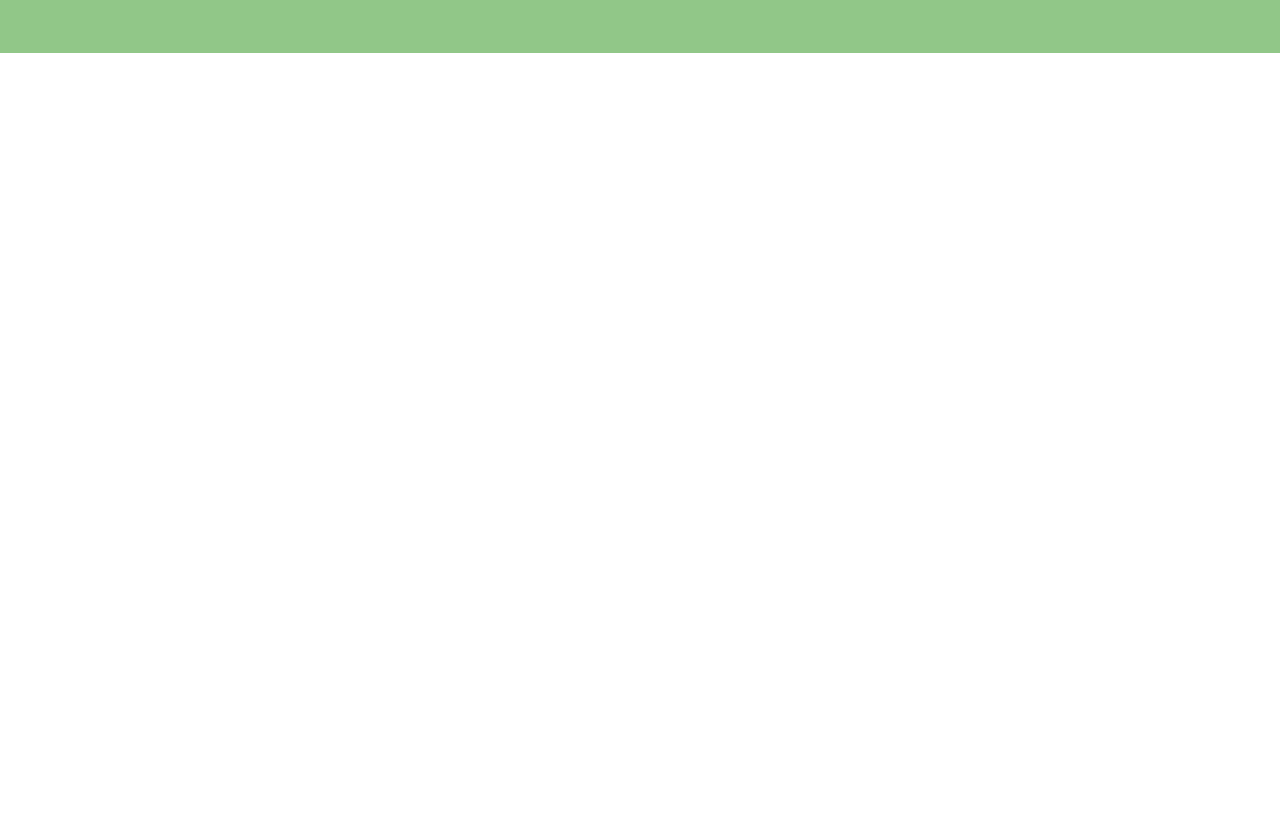
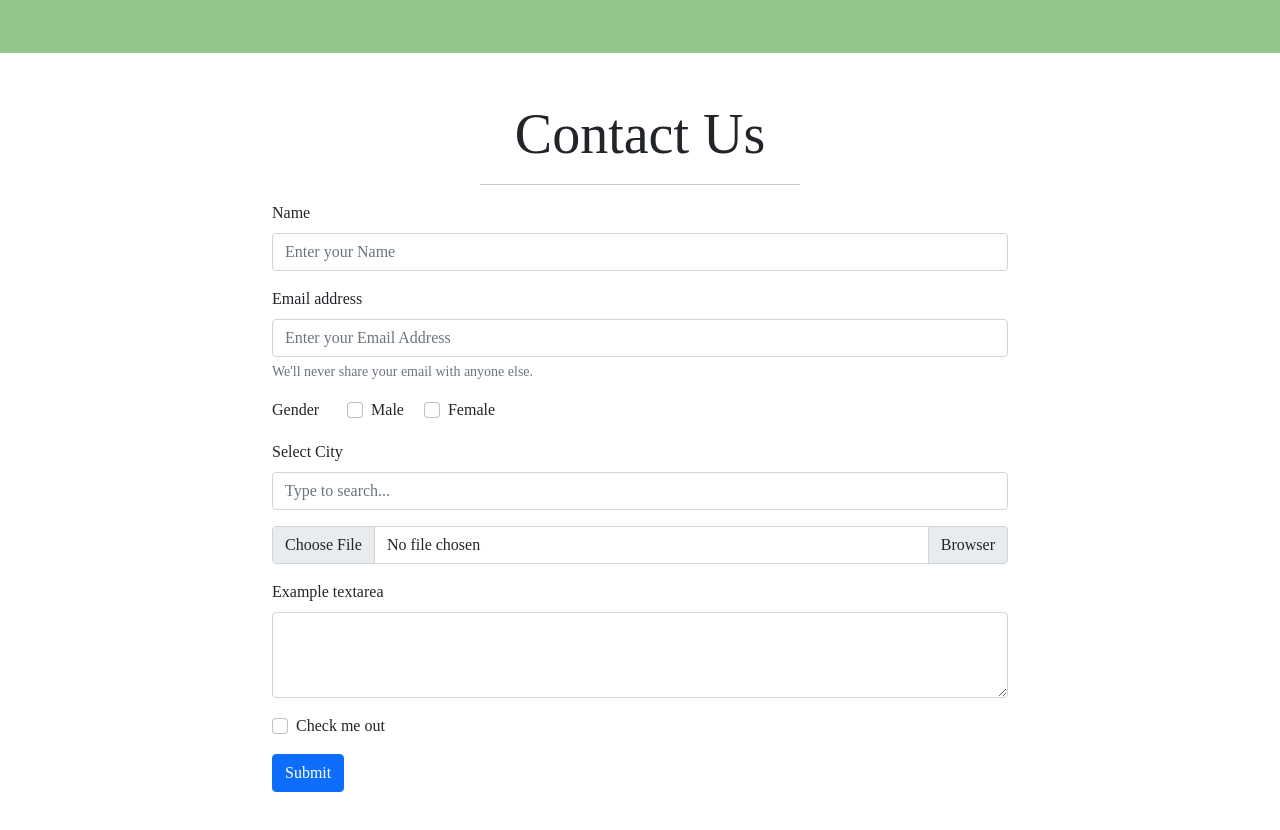
Before and after one commit to Yogeshkumar04/Website_Template_02, a plain HTML site: page index.html in a window 1280 px wide. Shown: the part 3453-4283 px from the top of the page. Before the commit the page ends 3554 px from the top, so only its background shows below. Drawn offline with nearby package versions, Linux system fonts and the light colour scheme.

Commit message:
ContactUs Section added

```diff
--- a/index.html
+++ b/index.html
@@ -314,12 +314,14 @@
       <div class="row">
         <div class="col-xxl-12 col-12 py-5 text-center">
           <h1 class="text-white">Check out my GitHub Profile</h1>
-         <p>"Never give up on something that you can't go a day  wihout thinking about."</p>
+          <p>"Never give up on something that you can't go a day wihout thinking about."</p>
           <a href="https://github.com/Yogeshkumar04" target="_blank">
             <button type="button" class="btn btn-outline-light" data-bs-toggle="tooltip" data-bs-placement="right"
-            title="to visit Profile"><svg xmlns="http://www.w3.org/2000/svg" width="16" height="16" fill="currentColor" class="bi bi-github" viewBox="0 0 16 16">
-              <path d="M8 0C3.58 0 0 3.58 0 8c0 3.54 2.29 6.53 5.47 7.59.4.07.55-.17.55-.38 0-.19-.01-.82-.01-1.49-2.01.37-2.53-.49-2.69-.94-.09-.23-.48-.94-.82-1.13-.28-.15-.68-.52-.01-.53.63-.01 1.08.58 1.23.82.72 1.21 1.87.87 2.33.66.07-.52.28-.87.51-1.07-1.78-.2-3.64-.89-3.64-3.95 0-.87.31-1.59.82-2.15-.08-.2-.36-1.02.08-2.12 0 0 .67-.21 2.2.82.64-.18 1.32-.27 2-.27.68 0 1.36.09 2 .27 1.53-1.04 2.2-.82 2.2-.82.44 1.1.16 1.92.08 2.12.51.56.82 1.27.82 2.15 0 3.07-1.87 3.75-3.65 3.95.29.25.54.73.54 1.48 0 1.07-.01 1.93-.01 2.2 0 .21.15.46.55.38A8.012 8.012 0 0 0 16 8c0-4.42-3.58-8-8-8z"/>
-            </svg>  Click Here</button>
+              title="to visit Profile"><svg xmlns="http://www.w3.org/2000/svg" width="16" height="16"
+                fill="currentColor" class="bi bi-github" viewBox="0 0 16 16">
+                <path
+                  d="M8 0C3.58 0 0 3.58 0 8c0 3.54 2.29 6.53 5.47 7.59.4.07.55-.17.55-.38 0-.19-.01-.82-.01-1.49-2.01.37-2.53-.49-2.69-.94-.09-.23-.48-.94-.82-1.13-.28-.15-.68-.52-.01-.53.63-.01 1.08.58 1.23.82.72 1.21 1.87.87 2.33.66.07-.52.28-.87.51-1.07-1.78-.2-3.64-.89-3.64-3.95 0-.87.31-1.59.82-2.15-.08-.2-.36-1.02.08-2.12 0 0 .67-.21 2.2.82.64-.18 1.32-.27 2-.27.68 0 1.36.09 2 .27 1.53-1.04 2.2-.82 2.2-.82.44 1.1.16 1.92.08 2.12.51.56.82 1.27.82 2.15 0 3.07-1.87 3.75-3.65 3.95.29.25.54.73.54 1.48 0 1.07-.01 1.93-.01 2.2 0 .21.15.46.55.38A8.012 8.012 0 0 0 16 8c0-4.42-3.58-8-8-8z" />
+              </svg> Click Here</button>
           </a>
         </div>
       </div>
@@ -327,7 +329,87 @@
   </section>
   <!-- Check out More Section End -->
 
+  <!-- Contack Us Section Start -->
+  <section class="main_heading my-5">
+    <div class="text-center">
+      <h1 class="display-4"> Contact Us</h1>
+      <hr class="w-25 mx-auto" />
+    </div>
 
+    <div class="container">
+      <div class="row">
+        <div class="col-xxl-8 col-10 col-md-8 mx-auto">
+          <form>
+
+            <div class="mb-3">
+              <label for="exampleInputPassword1" class="form-label">Name</label>
+              <input type="text" class="form-control" id="exampleInputPassword1" placeholder="Enter your Name">
+            </div>
+
+
+            <div class="mb-3">
+              <label for="exampleInputEmail1" class="form-label">Email address</label>
+              <input type="email" class="form-control" id="exampleInputEmail1" placeholder="Enter your Email Address"
+                aria-describedby="emailHelp">
+              <div id="emailHelp" class="form-text">We'll never share your email with anyone else.</div>
+            </div>
+
+
+
+
+            <div class="mb-3">
+              <lable class="pe-4">Gender</lable>
+              <div class="form-check form-check-inline">
+                <input class="form-check-input" type="checkbox" id="inlineCheckbox1" value="option1">
+                <label class="form-check-label" for="inlineCheckbox1">Male</label>
+              </div>
+              <div class="form-check form-check-inline">
+                <input class="form-check-input" type="checkbox" id="inlineCheckbox2" value="option2">
+                <label class="form-check-label" for="inlineCheckbox2">Female</label>
+              </div>
+              <!-- <div class="form-check form-check-inline">
+                <input class="form-check-input" type="checkbox" id="inlineCheckbox3" value="option3" disabled>
+                <label class="form-check-label" for="inlineCheckbox3">3 (disabled)</label>
+              </div> -->
+            </div>
+
+            <div class="mb-3">
+              <label for="exampleDataList" class="form-label">Select City</label>
+              <input class="form-control" list="datalistOptions" id="exampleDataList" placeholder="Type to search...">
+              <datalist id="datalistOptions">
+                <option value="India"></option>
+                <option value="San Francisco"></option>
+                <option value="New York"></option>
+                <option value="Seattle"></option>
+                <option value="Los Angeles"></option>
+                <option value="Chicago"></option>
+
+              </datalist>
+            </div>
+
+            <div class="mb-3">
+              <div class="input-group mb-3">
+                <input type="file" class="form-control" id="inputGroupFile02">
+                <label class="input-group-text" for="inputGroupFile02">Browser</label>
+              </div>
+            </div>
+
+
+            <div class="mb-3">
+              <label for="exampleFormControlTextarea1" class="form-label">Example textarea</label>
+              <textarea class="form-control" id="exampleFormControlTextarea1" rows="3"></textarea>
+            </div>
+            <div class="mb-3 form-check">
+              <input type="checkbox" class="form-check-input" id="exampleCheck1">
+              <label class="form-check-label" for="exampleCheck1">Check me out</label>
+            </div>
+            <button type="submit" class="btn btn-primary">Submit</button>
+          </form>
+        </div>
+      </div>
+    </div>
+  </section>
+  <!-- Contack Us Section End -->
 
 
 
```
Lines whose indentation alone changed are shown as unchanged.
